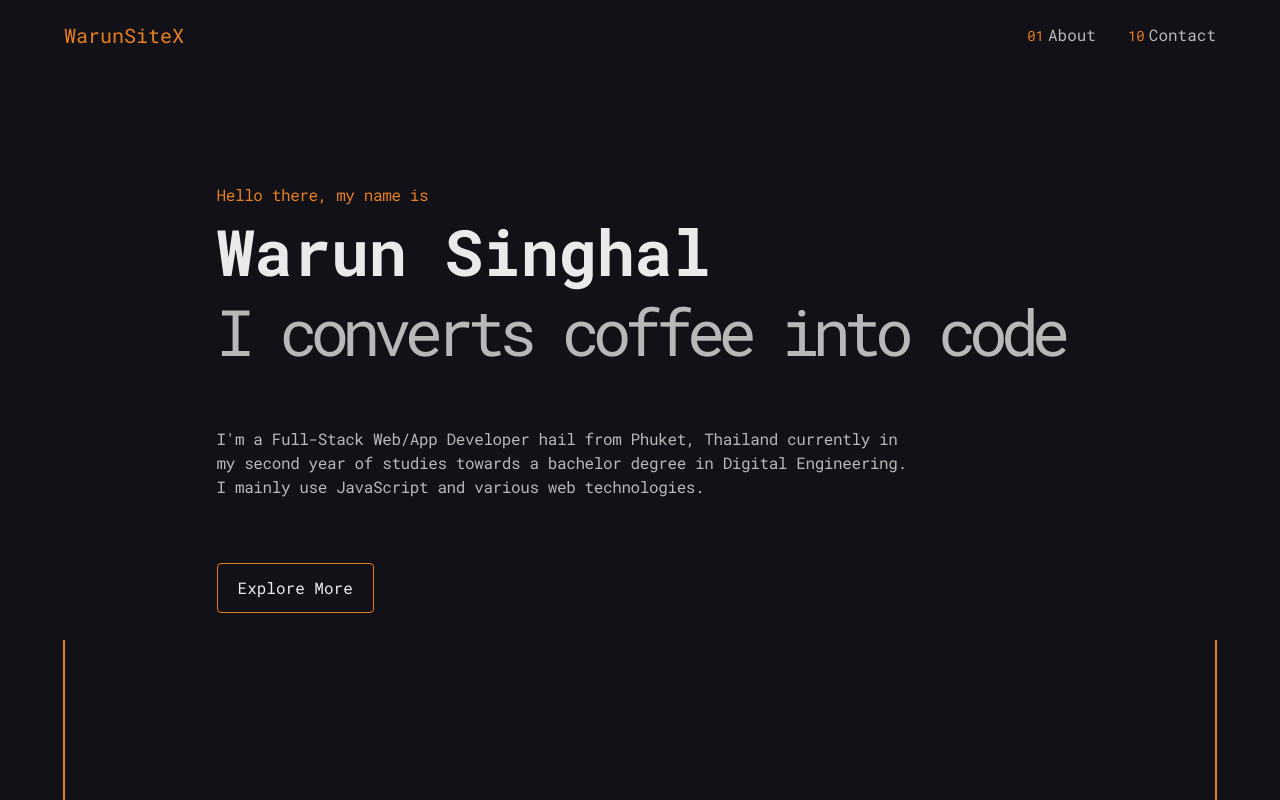
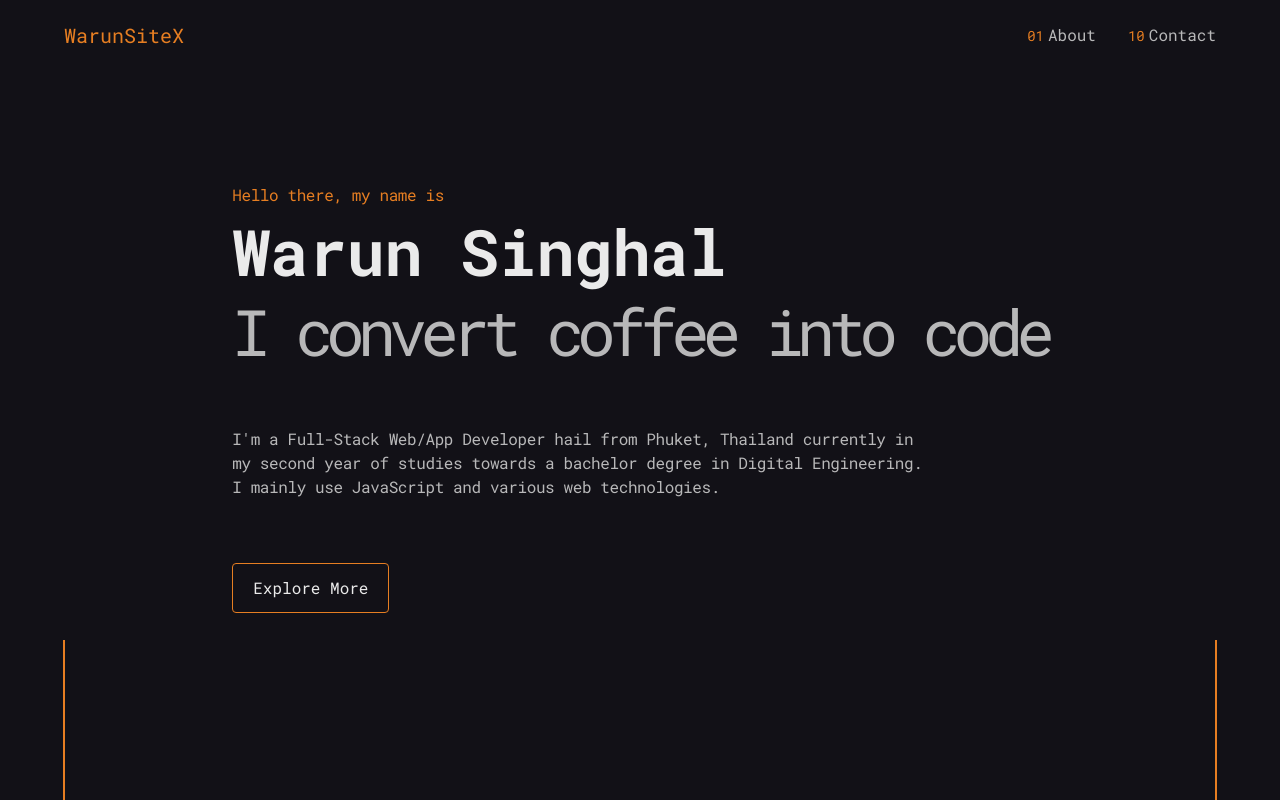
Before and after one commit to WarunSinX/react-warunsitex, a Gatsby site: page / in a window 1280 px wide. Built offline with nearby package versions, Linux system fonts and the light colour scheme; Gatsby itself is replaced by a stand-in of ours.

Commit message:
Fix hero text grammar

```diff
--- a/src/components/homies/hero.js
+++ b/src/components/homies/hero.js
@@ -11,7 +11,7 @@ const Hero = () => {
         <p className="text-accent leading-none">Hello there, my name is</p>
         <p className="text-6xl text-main-text font-bold">Warun Singhal</p>
         <p className="text-6xl text-secondary-text leading-none mod-let-space">
-          I converts coffee into code
+          I convert coffee into code
         </p>
         <div className="mt-16 text-secondary-text">
           <p>
```
